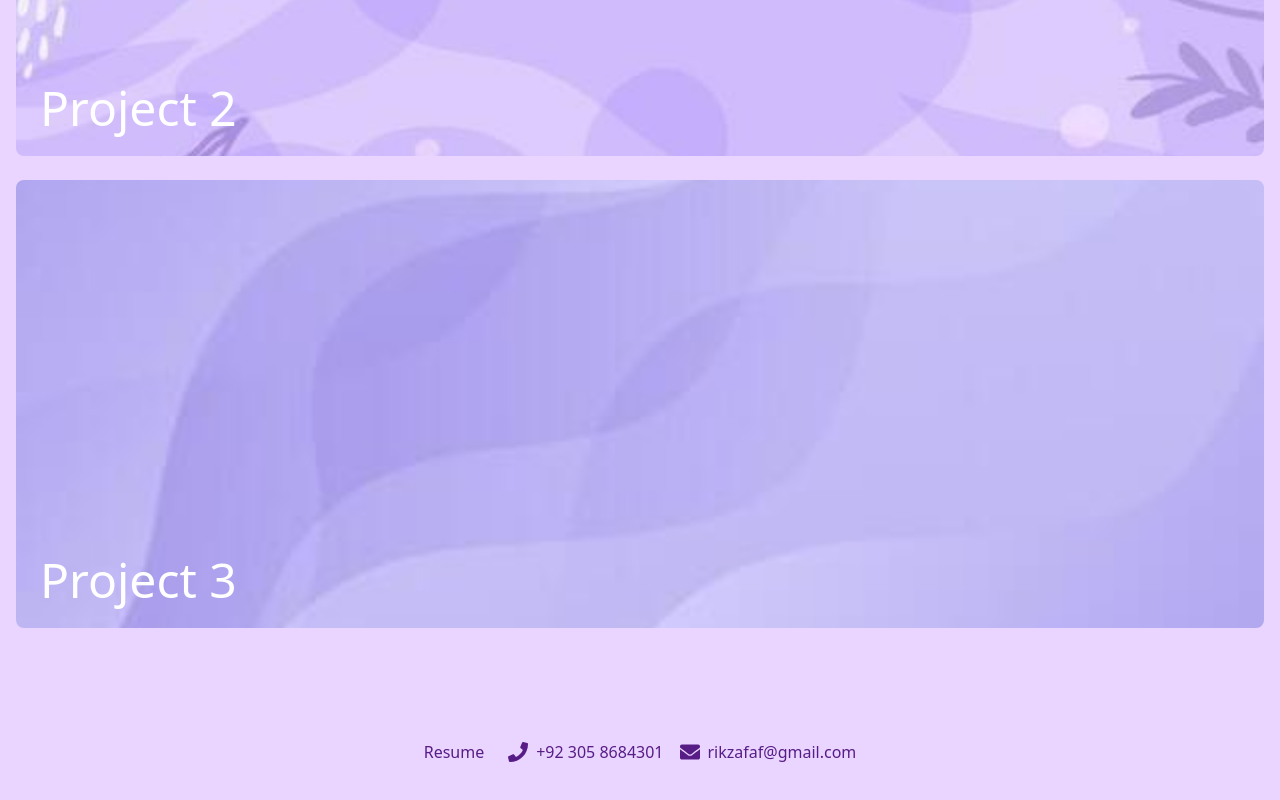
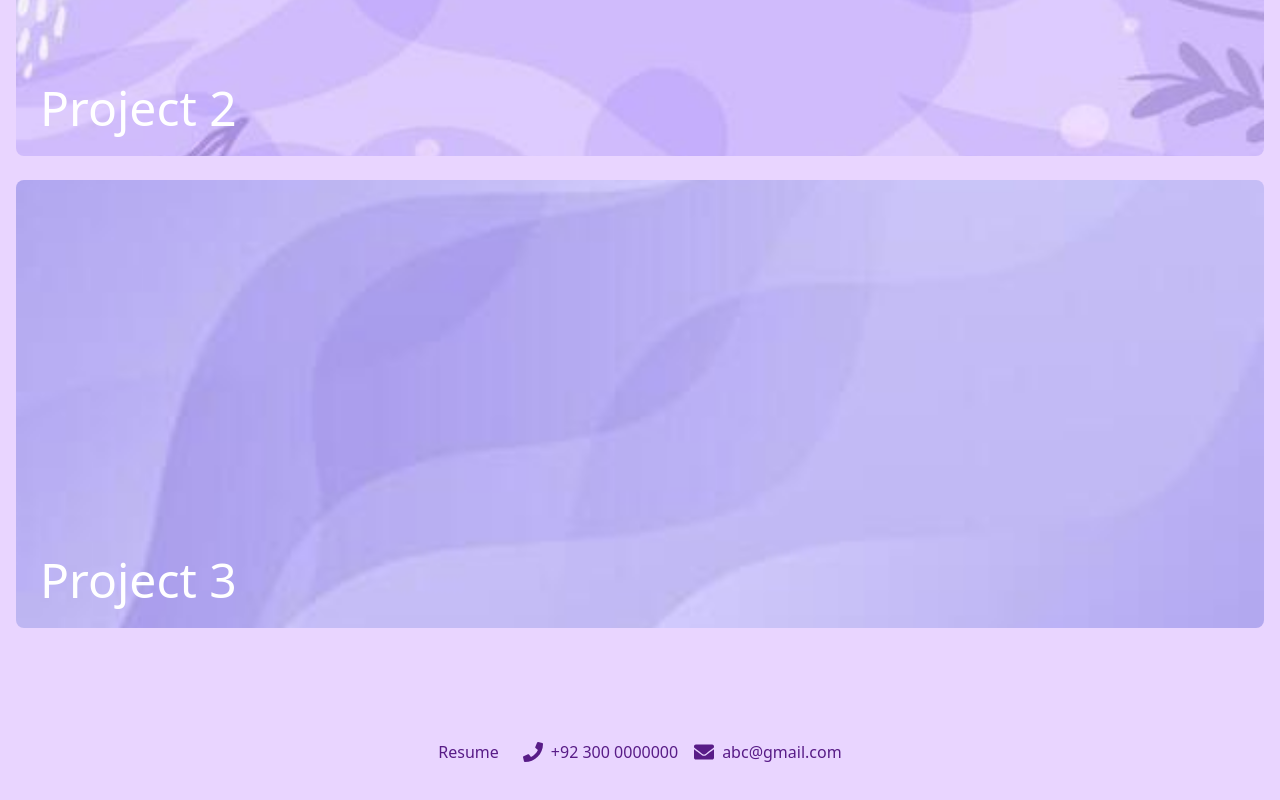
Before and after one commit to rikzacoded/my-portfolio, a React (Create React App) app: page / in a window 1280 px wide. Shown: the part 1580-2380 px from the top of the page. Built offline with nearby package versions, Linux system fonts and the light colour scheme.

Commit message:
Changes made for sample look

```diff
--- /dev/null
+++ b/src/Toast.js
@@ -0,0 +1,11 @@
+import React from "react";
+
+const Toast = ({ message }) => {
+  return (
+    <div className="fixed top-5 right-5 z-[9999] bg-purple-600 text-white px-4 py-2 rounded-lg shadow-lg animate-slideIn">
+      {message}
+    </div>
+  );
+};
+
+export default Toast;
--- a/src/footer.js
+++ b/src/footer.js
@@ -1,40 +1,116 @@
+// import { FaPhone, FaEnvelope } from "react-icons/fa";
+
+// const Footer = () => {
+//   return (
+//     <footer className="w-full bg-purple-200 text-purple-900 py-24 px-4 sm:px-8 flex flex-col lg:flex-row items-center justify-center gap-6 text-center">
+//       {/* Left buttons: Resume */}
+//       {/* <div className="flex flex-col sm:flex-row items-center gap-4"> */}
+//         {/* <a> */}
+//           {/* // href="/resume.pdf" // replace with actual resume path
+
+//           // target="_blank"
+//           // rel="noopener noreferrer"
+//           // className="flex items-center gap-2 text-purple-900 hover:text-purple-500 transition-colors" */}
+
+//           {/* <span>Resume</span> */}
+//            {/* <span>Resume</span> */}
+//         {/* </a> */}
+//       {/* </div> */}
+// <div className="flex flex-col sm:flex-row items-center gap-4">
+//   <button
+//     onClick={() =>
+//       alert("This is a sample for the portfolio website. Resume can be provided upon request.")
+//     }
+//     className="flex items-center gap-2 text-purple-900 hover:text-purple-500 transition-colors"
+//   >
+//     <span>Resume</span>
+//   </button>
+// </div>
+
+//       {/* Right contact info: Phone & Email */}
+//       <div className="flex flex-col sm:flex-row items-center gap-4">
+//         <div className="flex items-center gap-2 text-purple-900 hover:text-purple-500 transition-colors">
+//           <FaPhone className="w-5 h-5" />
+//           {/* <span>+92 305 8684301</span> */}
+//           <span>+92 300 0000000</span>
+//         </div>
+
+//         <div className="flex items-center gap-2 text-purple-900 hover:text-purple-500 transition-colors">
+//           <FaEnvelope className="w-5 h-5" />
+//           {/* <span> rikzafaf@gmail.com</span> */}
+//           <span> abc@gmail.com</span>
+//         </div>
+//       </div>
+//     </footer>
+//   );
+// };
+
+// export default Footer;
 
 
-
-
-
-
+import React, { useState } from "react";
+import Toast from "./Toast"; // <-- Toast component
 import { FaPhone, FaEnvelope } from "react-icons/fa";
 
 const Footer = () => {
+  const [showToast, setShowToast] = useState(false);
+
+  const handleResumeClick = () => {
+    setShowToast(true);
+
+    // Hide toast after 3 seconds
+    setTimeout(() => {
+      setShowToast(false);
+    }, 3000);
+  };
+
   return (
+    <>
+      {/* Toast message */}
+      {showToast && (
+        <Toast message="This is a sample for the portfolio website. Resume can be provided upon request." />
+      )}
+
       <footer className="w-full bg-purple-200 text-purple-900 py-24 px-4 sm:px-8 flex flex-col lg:flex-row items-center justify-center gap-6 text-center">
+
         {/* Left buttons: Resume */}
+        {/* <div className="flex flex-col sm:flex-row items-center gap-4"> */}
+          {/* <a> */}
+            {/* // href="/resume.pdf" // replace with actual resume path */}
+            {/* // target="_blank" */}
+            {/* // rel="noopener noreferrer" */}
+            {/* // className="flex items-center gap-2 text-purple-900 hover:text-purple-500 transition-colors" */}
+            {/* <span>Resume</span> */}
+          {/* </a> */}
+        {/* </div> */}
+
+        {/* NEW Resume button with Toast */}
         <div className="flex flex-col sm:flex-row items-center gap-4">
-        <a
-          href="/Resume.docx" // replace with actual resume path
-          target="_blank"
-          rel="noopener noreferrer"
+          <button
+            onClick={handleResumeClick}
             className="flex items-center gap-2 text-purple-900 hover:text-purple-500 transition-colors"
           >
-          {/* <span>Resume</span> */}
             <span>Resume</span>
-        </a>
+          </button>
         </div>
 
         {/* Right contact info: Phone & Email */}
         <div className="flex flex-col sm:flex-row items-center gap-4">
           <div className="flex items-center gap-2 text-purple-900 hover:text-purple-500 transition-colors">
             <FaPhone className="w-5 h-5" />
-          <span>+92 305 8684301</span>
+            {/* <span>+92 300 1111111</span> */}
+            <span>+92 300 0000000</span>
           </div>
 
           <div className="flex items-center gap-2 text-purple-900 hover:text-purple-500 transition-colors">
             <FaEnvelope className="w-5 h-5" />
-          <span> rikzafaf@gmail.com</span>
+            {/* <span>aaa@gmail.com</span> */}
+            <span>abc@gmail.com</span>
           </div>
         </div>
+
       </footer>
+    </>
   );
 };
 
--- a/src/index.css
+++ b/src/index.css
@@ -4,3 +4,18 @@
 @tailwind base;
 @tailwind components;
 @tailwind utilities;
+
+@keyframes slideIn {
+  from {
+    opacity: 0;
+    transform: translateY(-10px);
+  }
+  to {
+    opacity: 1;
+    transform: translateY(0);
+  }
+}
+
+.animate-slideIn {
+  animation: slideIn 0.3s ease-out;
+}
--- a/src/project2.js
+++ b/src/project2.js
@@ -266,7 +266,7 @@ const Project2 = () => {
           <p className="text-sm sm:text-base md:text-lg leading-relaxed text-purple-700">
             Here is the link: <br />
             <a
-              href="https://netflix-hvon2sfcf-rikzprogs-projects.vercel.app/"
+              href="https://netflix-git-master-rikzprogs-projects.vercel.app/"
               target="_blank"
               rel="noopener noreferrer"
               className="text-blue-600 underline"
```
Also changed, not shown: src/Home.js (+108 -6 lines), 2 other files (tests, documents, lock files or other folders). Lines whose indentation alone changed are shown as unchanged.
